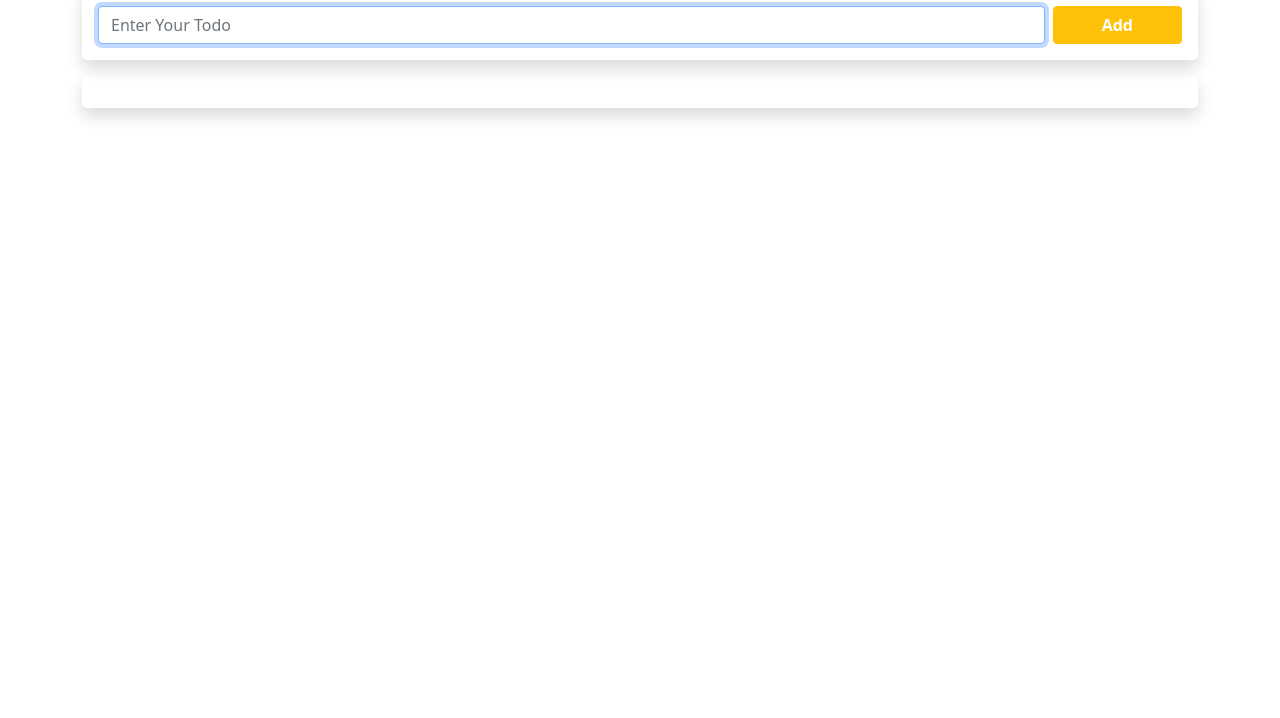
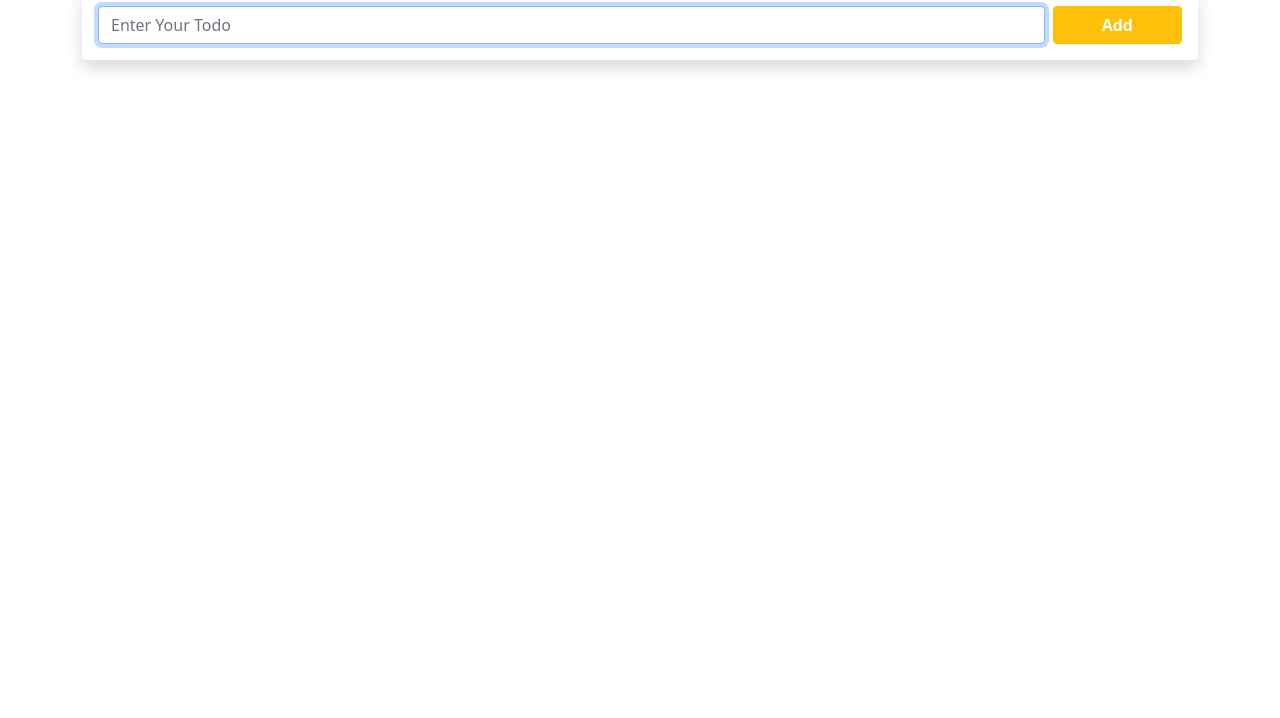
Before and after one commit to umarbashirr/js-todolist, a plain HTML site: page index.html in a window 1280 px wide. Shown: the part 82-800 px from the top of the page. Drawn offline with nearby package versions, Linux system fonts and the light colour scheme.

Commit message:
Fixed Small Bug in List Section

```diff
--- a/index.html
+++ b/index.html
@@ -46,8 +46,8 @@
           </div>
         </form>
       </div>
-      <div class="todo-list-box">
-        <ul class="todo-lists list-group p-3 shadow rounded-3 mt-3"></ul>
+      <div class="todo-list-box p-0">
+        <ul class="todo-lists list-group shadow rounded-3 mt-3"></ul>
       </div>
       <div class="message mt-3"></div>
     </div>
```
